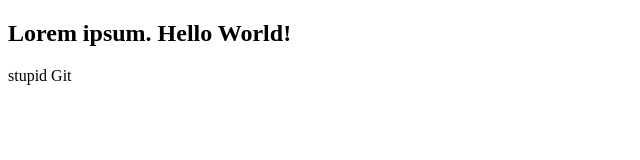
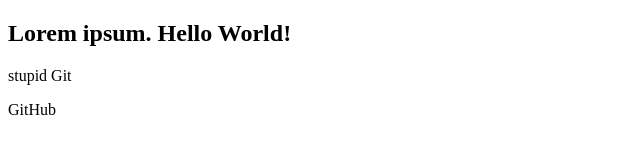
Before and after one commit to madzikowael/Nauka-Gita-wersja-2, a plain HTML site: page index.html in a window 1280 px wide. Shown: the full height of the page, 0-640 px from the left. Drawn offline with Linux system fonts and the light colour scheme.

Commit message:
Add new line p in body.html

```diff
--- a/index.html
+++ b/index.html
@@ -6,5 +6,6 @@
     <body>
         <h2>Lorem ipsum. Hello World!</h2>
         <p>stupid Git</p>
+        <p>GitHub</p>
     </body>
 </html>
```
